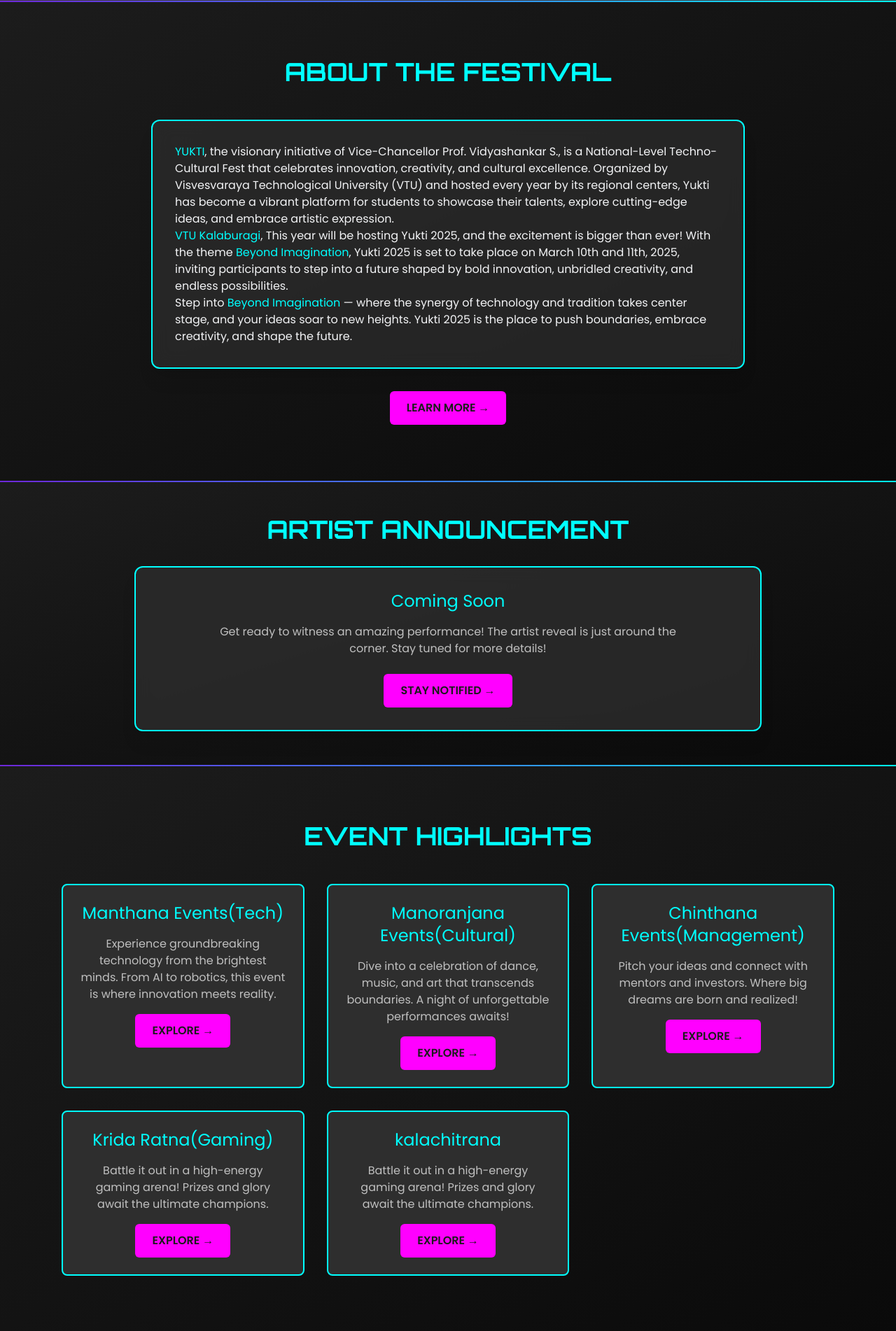
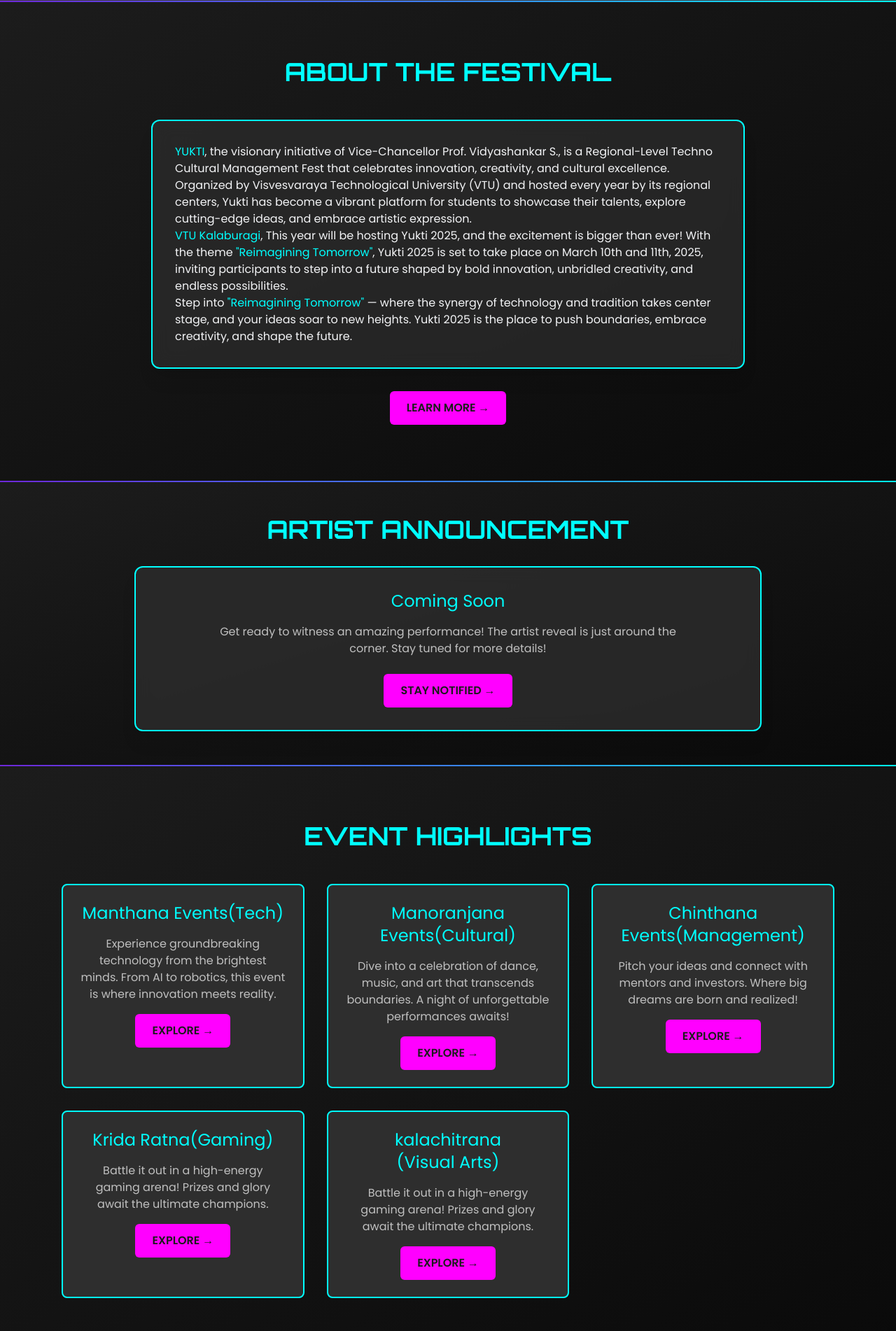
Before and after one commit to Shrinivas-03/yukti2025, a Flask app: page / in a window 1280 px wide. Shown: the part 905-2807 px from the top of the page at 70% size. Run offline with Flask 2, Linux system fonts and the light colour scheme; some libraries are stand-ins or nearby versions; grey boxes are pictures that could not be loaded.

Commit message:
home and reg minor fixes

```diff
--- a/templates/home.html
+++ b/templates/home.html
@@ -100,19 +100,19 @@
                     hover:border-[#FF00FF]">
             <p>
                 <span class="text-[#00FFFF]">YUKTI</span>, the visionary initiative of Vice-Chancellor Prof. Vidyashankar S.,
-                is a National-Level Techno-Cultural Fest that celebrates innovation, creativity, and cultural
+                is a Regional-Level Techno Cultural Management Fest that celebrates innovation, creativity, and cultural
                 excellence. Organized by Visvesvaraya Technological University (VTU) and hosted every year by its
                 regional centers, Yukti has become a vibrant platform for students to showcase their talents, explore
                 cutting-edge ideas, and embrace artistic expression.
             </p>
             <p>
                 <span class="text-[#00FFFF]">VTU Kalaburagi</span>, This year will be hosting Yukti 2025, and the excitement
-                is bigger than ever! With the theme <span class="text-[#00FFFF]">Beyond Imagination</span>, Yukti 2025
+                is bigger than ever! With the theme <span class="text-[#00FFFF]">"Reimagining Tomorrow"</span>, Yukti 2025
                 is set to take place on March 10th and 11th, 2025, inviting participants to step into a future shaped by
                 bold innovation, unbridled creativity, and endless possibilities.
             </p>
             <p>
-                Step into <span class="text-[#00FFFF]">Beyond Imagination</span> — where the synergy of technology and
+                Step into <span class="text-[#00FFFF]">"Reimagining Tomorrow"</span> — where the synergy of technology and
                 tradition takes center stage, and your ideas soar to new heights. Yukti 2025 is the place to push
                 boundaries, embrace creativity, and shape the future.
             </p>
@@ -194,7 +194,7 @@
                 </a>
             </div>
             <div class="bg-[#2E2E2E] border-2 border-[#00FFFF] text-[#C0C0C0] rounded-lg p-6 transition-transform duration-300 hover:scale-105 hover:border-[#FF00FF]">
-                <h3 class="text-2xl text-[#00FFFF] mb-4">kalachitrana</h3>
+                <h3 class="text-2xl text-[#00FFFF] mb-4">kalachitrana<br>(Visual Arts)</h3>
                 <p>Battle it out in a high-energy gaming arena! Prizes and glory await the ultimate champions.</p>
                 <a href="{{ url_for('kalachitrana') }}" class="inline-block bg-[#FF00FF] text-[#1C1C1C] px-6 py-3 rounded-md font-bold uppercase
                       transition-all duration-300 hover:bg-transparent hover:text-[#FF00FF] hover:border-2 hover:border-[#FF00FF] mt-4">
```
Also changed, not shown: templates/registration.html (+7 -0 lines).
